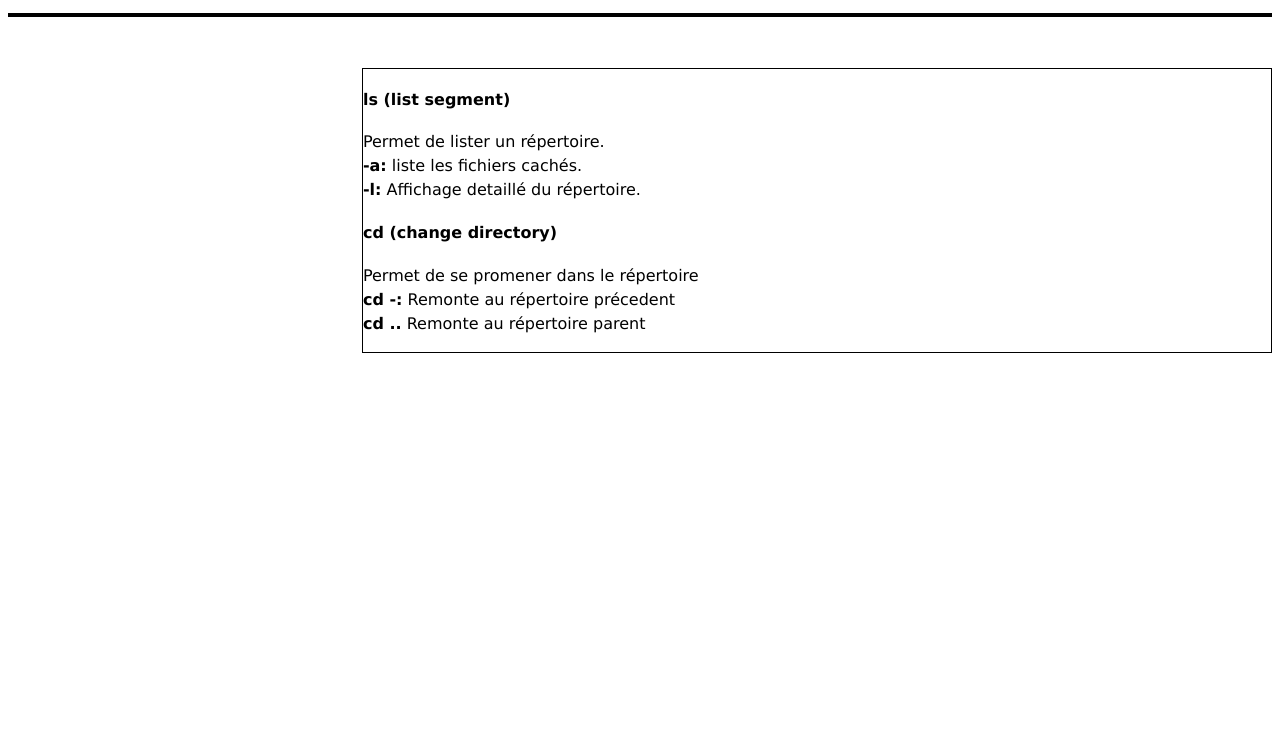
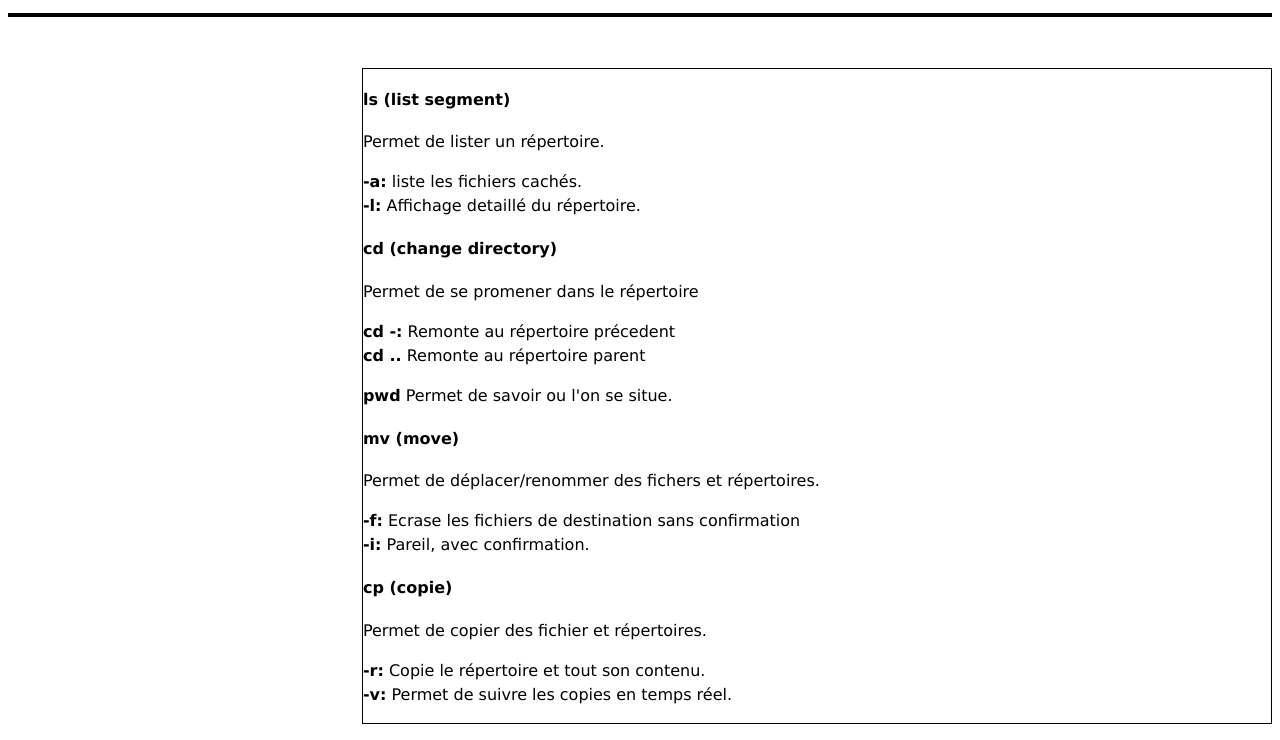
Before and after one commit to EtienneDh/Cheat-Sheet-Commande_Linux, a plain HTML site: page index.html in a window 1280 px wide. Shown: the part 233-973 px from the top of the page. Before the commit the page ends 800 px from the top, so only its background shows below. Drawn offline with Linux system fonts and the light colour scheme.

Commit message:
added more articles

```diff
--- a/index.html
+++ b/index.html
@@ -24,22 +24,45 @@
     <section id="main">
 
         <article>
-            <h4 id="ls"> ls (list segment)</h4>
-            <p>Permet de lister un répertoire.
-                <br>
+            <h4 id="#ls"> ls (list segment)</h4>
+            <p class="subtitle">Permet de lister un répertoire.</p>
+                <p>
                 <span>-a:</span> liste les fichiers cachés.
                 <br>
                 <span>-l:</span> Affichage detaillé du répertoire.</p>
         </article>
 
         <article>
-            <h4 id="cd"> cd (change directory)</h4>
-            <p>Permet de se promener dans le répertoire
-                <br>
+            <h4 id="#cd"> cd (change directory)</h4>
+            <p class="subtitle">Permet de se promener dans le répertoire</p>
+                <p>
                 <span>cd -:</span> Remonte au répertoire précedent
                 <br>
                 <span>cd ..</span> Remonte au répertoire parent</p>
+            <p><span>pwd</span> Permet de savoir ou l'on se situe.</p>
         </article>
+
+        <article>
+            <h4 id="#mv"> mv (move)</h4>
+            <p class="subtitle">Permet de déplacer/renommer des fichers et répertoires.</p>
+                <p>
+                <span>-f:</span> Ecrase les fichiers de destination sans confirmation
+                <br>
+                <span>-i:</span> Pareil, avec confirmation.</p>
+        </article>
+
+        <article>
+            <h4 id="#cp"> cp (copie)</h4>
+            <p class="subtitle"> Permet de copier des fichier et répertoires.</p>
+                <p>
+                <span>-r:</span> Copie le répertoire et tout son contenu.
+                <br>
+                <span>-v:</span> Permet de suivre les copies en temps réel.</p>
+        </article>
+
+
+
+
 
 
 
```
